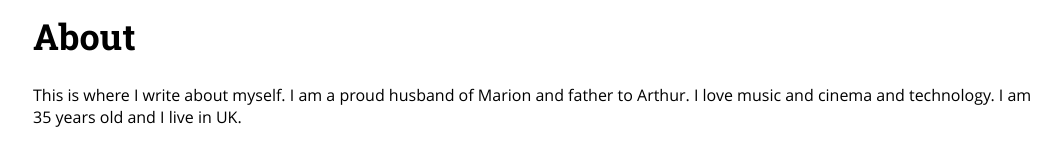
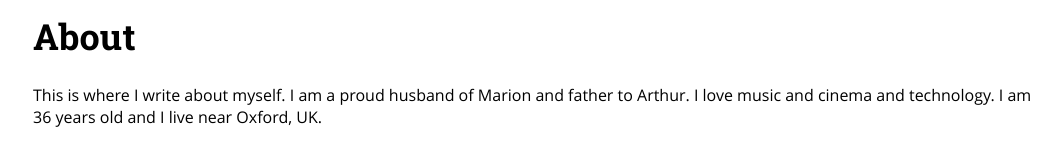
Before and after one commit to bigandy/bigandy.github.io, a Jekyll site: the page built from about/index.html, in a window 1280 px wide. Shown: the part 164-330 px from the top of the page, without its empty margins (107-1168 px from the left). Built offline with Jekyll 4.4.1, drawn with Linux system fonts in a browser that asks for light colours.

Commit message:
update age on about page

```diff
--- a/about/index.html
+++ b/about/index.html
@@ -7,7 +7,7 @@ page-class: page--about
 		<div class="row">
 		  <article>
 			<h1>About</h1>
-			<p>This is where I write about myself. I am a proud husband of Marion and father to Arthur. I love music and cinema and technology. I am 35 years old and I live in UK.</p>
+			<p>This is where I write about myself. I am a proud husband of Marion and father to Arthur. I love music and cinema and technology. I am 36 years old and I live near Oxford, UK.</p>
 		  </article>
 		</div>
 	</main>
```
